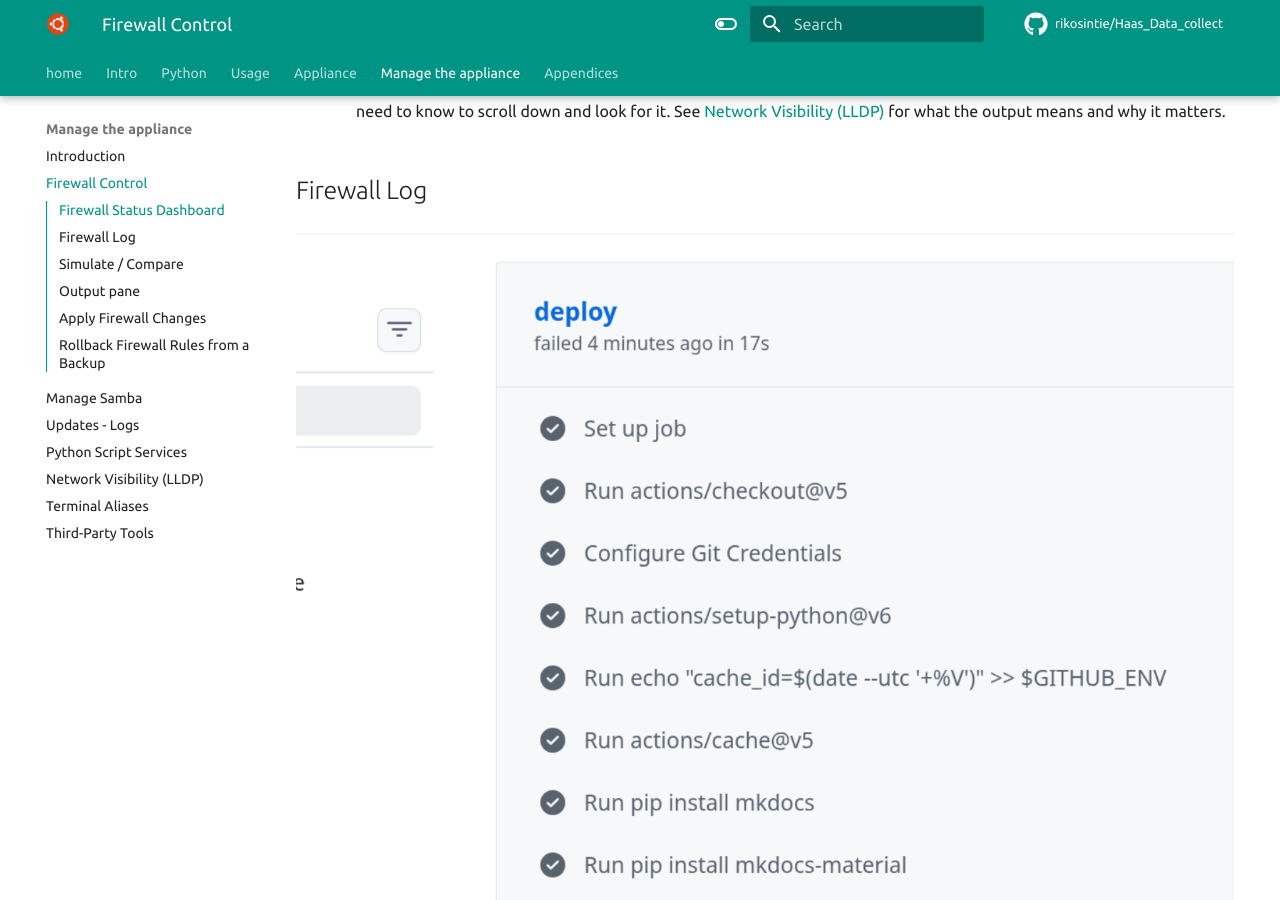
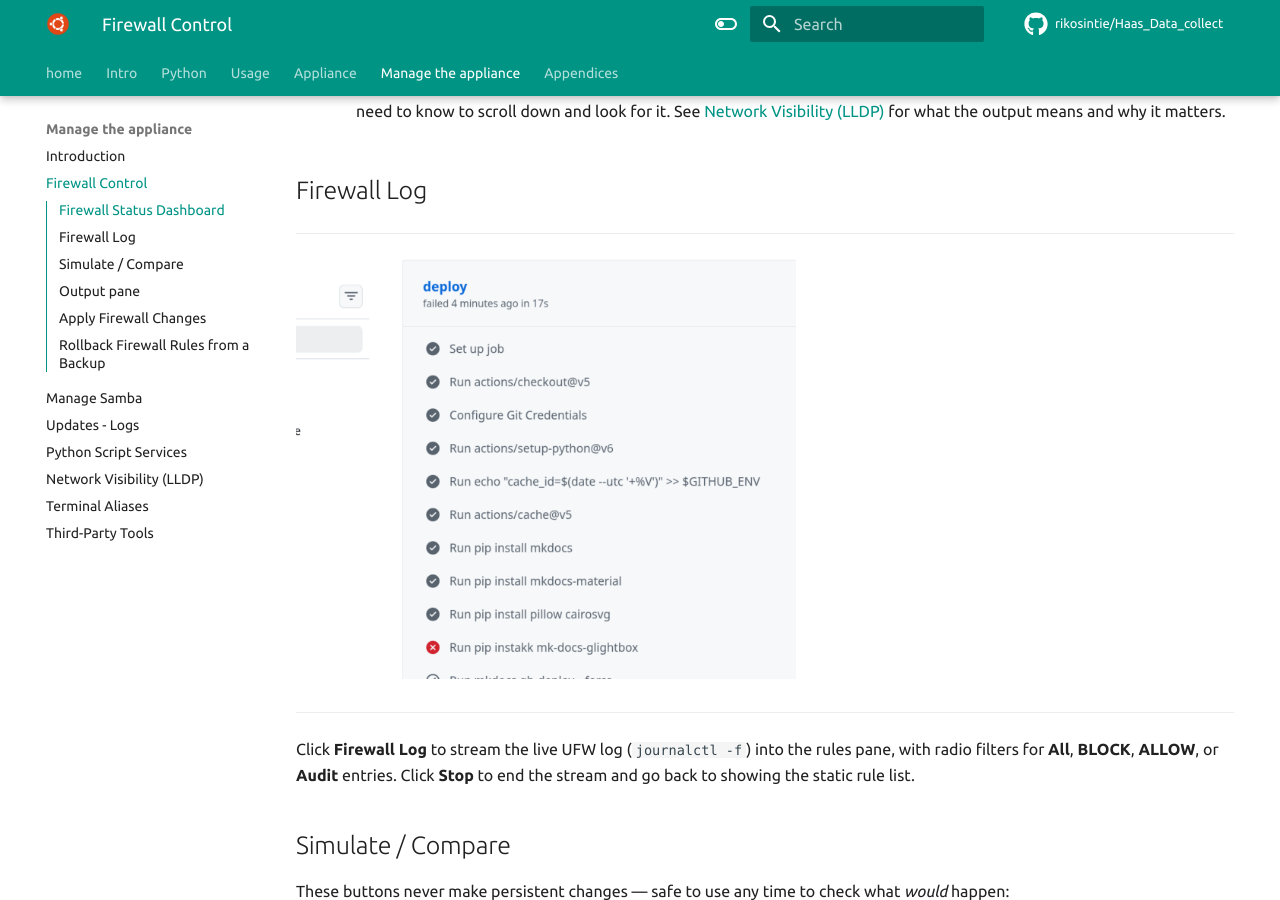
Before and after one commit to rikosintie/Haas_Data_collect, an MkDocs documentation site: the page built from docs/manage_the_appliance/firewall.md, in a window 1280 px wide and 900 px high, scrolled down 2311 px. Built offline with MkDocs 1.6.1 and Material for MkDocs 9.7.7, drawn with Linux system fonts in a browser that asks for light colours; some web fonts are replaced; comment, search, counter and statistics services are not loaded.

Commit message:
Git Title: firewall.md: added a compare image

```diff
--- a/docs/manage_the_appliance/firewall.md
+++ b/docs/manage_the_appliance/firewall.md
@@ -78,7 +78,7 @@
 
 ----------------------------------------------------------------
 
-![screenshot](./img/firewall-logs.png)
+![screenshot](./img/firewall-logs.png){ width="500"}
 
 ----------------------------------------------------------------
 
@@ -100,6 +100,12 @@
 | Edit Users-A | Opens `~/Haas_Data_collect/users-a.csv` in an inline editor (see below) |
 | Edit Users-B | Opens `~/Haas_Data_collect/users-b.csv` in an inline editor (see below) |
 | Compare Users-A to Users-B | Runs `configure_ufw_from_csv.sh --compare users-b.csv` against the currently active rules — answers "what would change if I applied Users-B instead" |
+
+----------------------------------------------------------------
+
+![screenshot](./img/firewall-compare.png){ width="500"}
+
+----------------------------------------------------------------
 
 !!! note "Users-A and Users-B — two interchangeable slots, not a hierarchy"
     Neither slot is inherently "the real one" — think of it like an A/B
```
